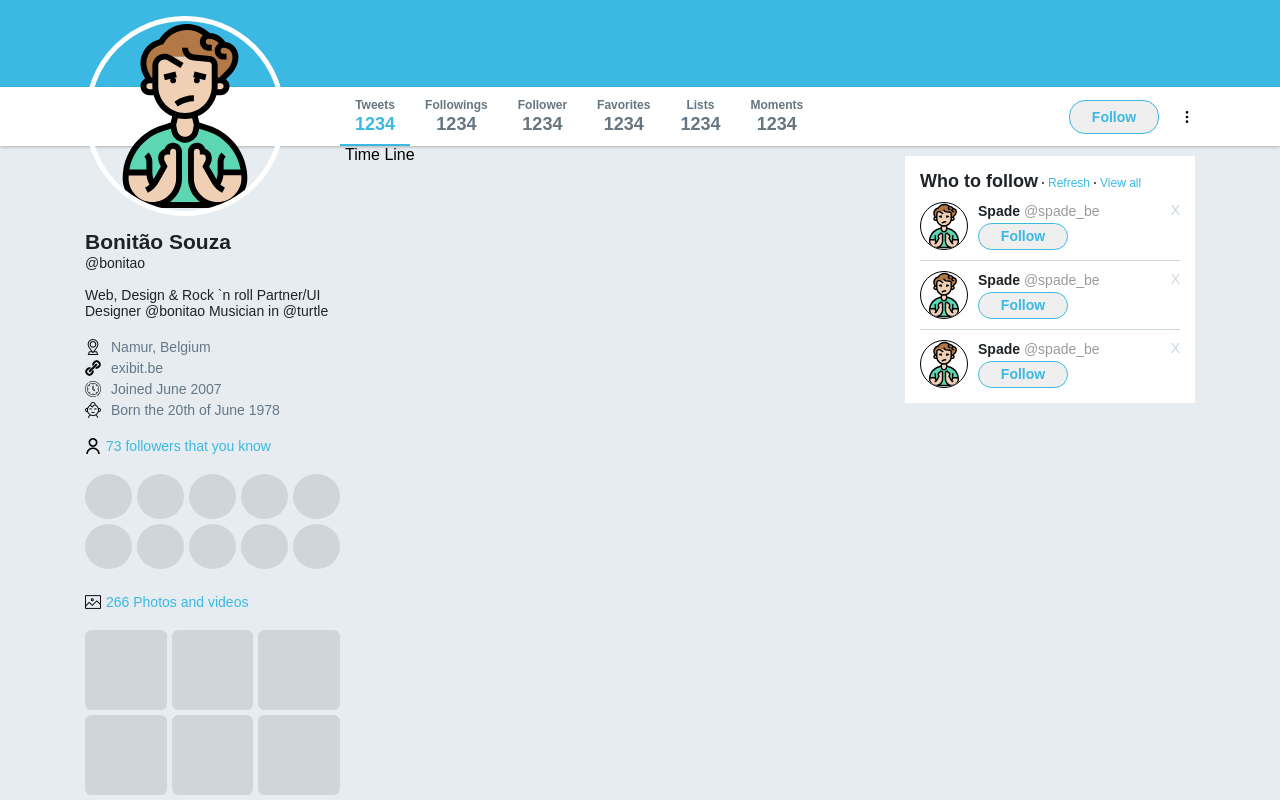
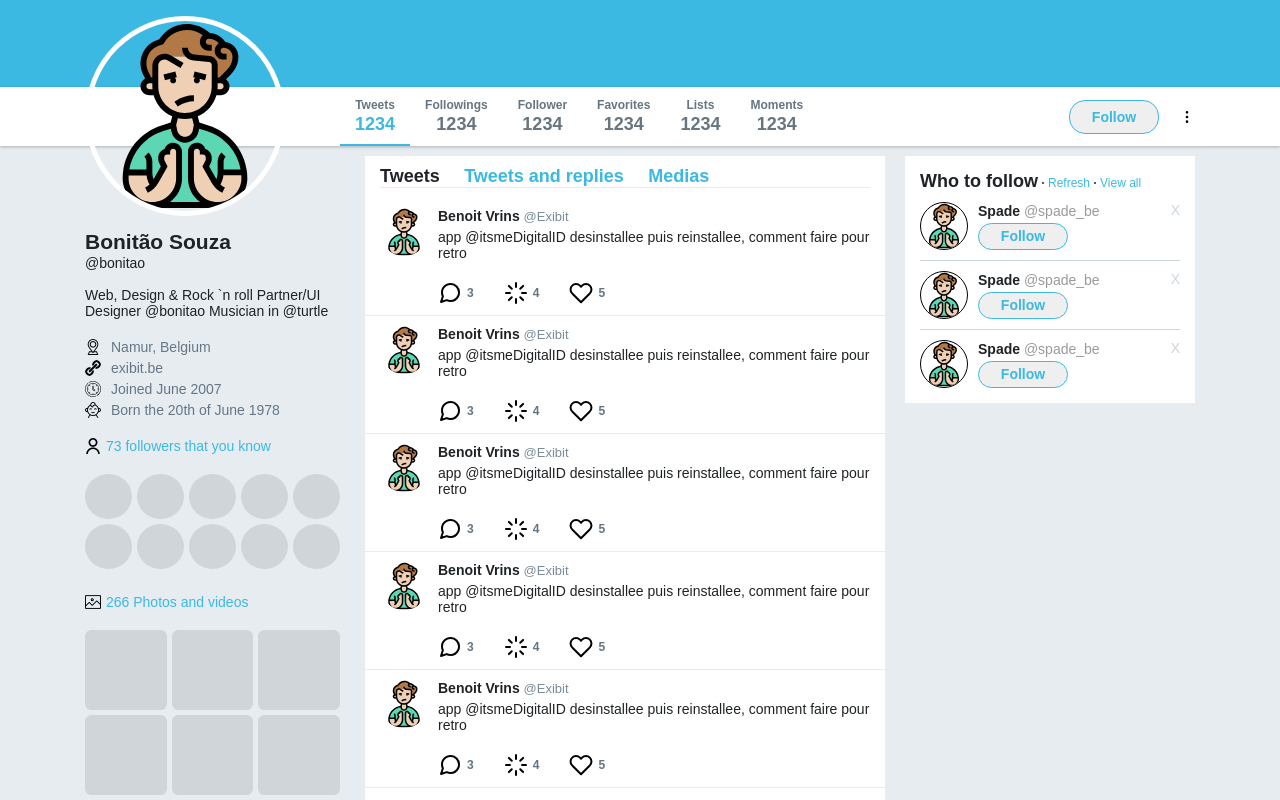
Before and after one commit to manoeljr/layout-twitter, a plain HTML site: page index.html in a window 1280 px wide. Shown: the part 339-1139 px from the top of the page. Drawn offline with Linux system fonts and the light colour scheme.

Commit message:
Commit de todo o layout

```diff
--- a/index.html
+++ b/index.html
@@ -104,7 +104,78 @@
                 </ul>
             </div>
         </aside>
-        <section class="timeline">Time Line</section>
+        <section class="timeline">
+            <nav>
+                <a class="active" href="">Tweets</a>
+                <a href="">Tweets and replies</a>
+                <a href="">Medias</a>
+            </nav>
+
+            <ul class="tweets">
+                <li>
+                    <img src="/images/avatar.svg" alt="Avatar">
+                    <div class="info">
+                        <strong>Benoit Vrins <span>@Exibit</span></strong>
+                        <p>app @itsmeDigitalID desinstallee puis reinstallee, comment faire pour retro</p>
+                        <div class="actions">
+                            <a href=""><img src="/images/message-circle.svg" alt="Comments"> 3</a>
+                            <a href=""><img src="/images/loader.svg" alt="ReTweett"> 4</a>
+                            <a href=""><img src="/images/heart.svg" alt="Like"> 5</a>
+                        </div>
+                    </div>
+                </li>
+
+                <li>
+                    <img src="/images/avatar.svg" alt="Avatar">
+                    <div class="info">
+                        <strong>Benoit Vrins <span>@Exibit</span></strong>
+                        <p>app @itsmeDigitalID desinstallee puis reinstallee, comment faire pour retro</p>
+                        <div class="actions">
+                            <a href=""><img src="/images/message-circle.svg" alt="Comments"> 3</a>
+                            <a href=""><img src="/images/loader.svg" alt="ReTweett"> 4</a>
+                            <a href=""><img src="/images/heart.svg" alt="Like"> 5</a>
+                        </div>
+                    </div>
+                </li>
+
+                <li>
+                    <img src="/images/avatar.svg" alt="Avatar">
+                    <div class="info">
+                        <strong>Benoit Vrins <span>@Exibit</span></strong>
+                        <p>app @itsmeDigitalID desinstallee puis reinstallee, comment faire pour retro</p>
+                        <div class="actions">
+                            <a href=""><img src="/images/message-circle.svg" alt="Comments"> 3</a>
+                            <a href=""><img src="/images/loader.svg" alt="ReTweett"> 4</a>
+                            <a href=""><img src="/images/heart.svg" alt="Like"> 5</a>
+                        </div>
+                    </div>
+                </li>
+                <li>
+                    <img src="/images/avatar.svg" alt="Avatar">
+                    <div class="info">
+                        <strong>Benoit Vrins <span>@Exibit</span></strong>
+                        <p>app @itsmeDigitalID desinstallee puis reinstallee, comment faire pour retro</p>
+                        <div class="actions">
+                            <a href=""><img src="/images/message-circle.svg" alt="Comments"> 3</a>
+                            <a href=""><img src="/images/loader.svg" alt="ReTweett"> 4</a>
+                            <a href=""><img src="/images/heart.svg" alt="Like"> 5</a>
+                        </div>
+                    </div>
+                </li>
+                <li>
+                    <img src="/images/avatar.svg" alt="Avatar">
+                    <div class="info">
+                        <strong>Benoit Vrins <span>@Exibit</span></strong>
+                        <p>app @itsmeDigitalID desinstallee puis reinstallee, comment faire pour retro</p>
+                        <div class="actions">
+                            <a href=""><img src="/images/message-circle.svg" alt="Comments"> 3</a>
+                            <a href=""><img src="/images/loader.svg" alt="ReTweett"> 4</a>
+                            <a href=""><img src="/images/heart.svg" alt="Like"> 5</a>
+                        </div>
+                    </div>
+                </li>
+            </ul>
+        </section>
         <aside class="widgets">
             <div class="widget follow">
                 <div class="title">
--- a/style.css
+++ b/style.css
@@ -299,6 +299,91 @@ div.wrapper-content aside.profile .images ul li {
 
 div.wrapper-content .timeline {
     flex: 1;
+    background: #fff;
+    margin: 10px 20px 0;
+}
+
+div.wrapper-content .timeline nav {
+    border-bottom: 1px solid #e6ecf0;
+    margin: 10px 15px;
+}
+
+div.wrapper-content .timeline nav a {
+    text-decoration: none;
+    color: #3bb9e3;
+    font-size: 18px;
+    font-weight: bold;
+    margin-left: 20px;
+}
+
+div.wrapper-content .timeline nav a:first-child {
+    margin: 0;
+}
+
+div.wrapper-content .timeline nav a.active {
+    color: #1f2226;
+}
+
+div.wrapper-content .timeline ul.tweets {
+    list-style: none;
+}
+
+div.wrapper-content .timeline ul.tweets li {
+    border-bottom: 1px solid #e6ecf0;
+    padding: 10px 15px;
+    display: flex;
+}
+
+div.wrapper-content .timeline ul.tweets li > img {
+    width: 48px;
+    height: 48px;
+    border-radius: 50%;
+}
+
+div.wrapper-content .timeline ul.tweets li .info {
+    margin-left: 10px;
+    display: flex;
+    flex-direction: column;
+}
+
+div.wrapper-content .timeline ul.tweets li .info strong {
+    font-size: 14px;
+    color: #1f2326;
+}
+
+div.wrapper-content .timeline ul.tweets li .info strong span {
+    font-weight: normal;
+    font-size: 13px;
+    color: #7b8b9a;
+}
+
+div.wrapper-content .timeline ul.tweets li .info p {
+    font-size: 14px;
+    color: #1f2326;
+    margin-top: 5px;
+}
+
+div.wrapper-content .timeline ul.tweets li .actions {
+    display: flex;
+    margin-top: 20px;
+}
+
+div.wrapper-content .timeline ul.tweets li .actions a {
+    display: flex;
+    align-items: center;
+    text-decoration: none;
+    color: #667580;
+    font-weight: bold;
+    font-size: 12px;
+    margin-left: 30px;
+}
+
+div.wrapper-content .timeline ul.tweets li .actions a:first-child {
+    margin-left: 0;
+}
+
+div.wrapper-content .timeline ul.tweets li .actions a img {
+    margin-right: 5px;
 }
 
 div.wrapper-content aside.widgets {
```
Also changed, not shown: images/heart.svg (added), images/loader.svg (added), images/message-circle.svg (added).
